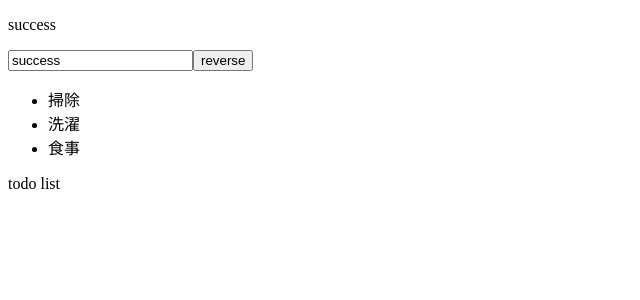
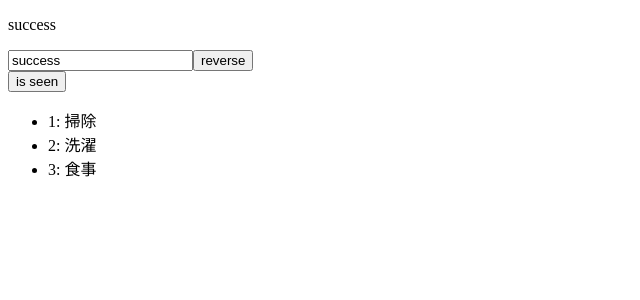
Before and after one commit to fukunagaa/typescript-repository, a Vue app in the folder webpack-vue/: page / in a window 1280 px wide. Shown: the top 300 px of the page, without its empty margins (0-640 px from the left). Built offline with nearby package versions, Linux system fonts and the light colour scheme.

Commit message:
TodoItem パラメータ変更

```diff
--- a/webpack-vue/src/components/App.vue
+++ b/webpack-vue/src/components/App.vue
@@ -1,15 +1,17 @@
 <template>
   <div>
-    <p>{{ message }}</p>
-    <input v-model="message">
-    <button v-on:click="reverseMessage">reverse</button>
-    <span v-if="seen">Now you see me</span>
+    <div>
+      <p>{{ message }}</p>
+      <input v-model="message">
+      <button v-on:click="reverseMessage">reverse</button>
+    </div>
+    <div>
+      <span v-if="seen">Now you see me</span>
+      <button v-on:click="isSeen">is seen</button>
+    </div>
     <ul>
-      <li v-for="(todo, key) in todos" :key="key">
-        {{ todo.text }}
-      </li>
+      <TodoItem v-for="todo in todos" v-bind:todo="todo" v-bind:key="todo.id"></TodoItem>
     </ul>
-    <TodoItem></TodoItem>
   </div>
 </template>
 
@@ -22,9 +24,9 @@ export default {
       message: "success",
       seen: false,
       todos: [
-        {text: "掃除"},
-        {text: "洗濯"},
-        {text: "食事"}
+        {id:1, text: "掃除"},
+        {id:2, text: "洗濯"},
+        {id:3, text: "食事"}
       ]
     };
   },
@@ -34,6 +36,9 @@ export default {
   methods: {
     reverseMessage: function() {
       this.message = this.message.split("").reverse().join("");
+    },
+    isSeen: function() {
+      this.seen = !this.seen;
     }
   }
 };
--- a/webpack-vue/src/components/TodoItem.vue
+++ b/webpack-vue/src/components/TodoItem.vue
@@ -1,6 +1,8 @@
 <template>
   <div>
-    todo list
+    <li>
+      {{ todo.id + ": " + todo.text }}
+    </li>
   </div>
 </template>
 
@@ -8,8 +10,8 @@
 export default {
   data: function() {
     return {
-      sub: "success",
     };
   },
+  props: ["todo"]
 };
 </script>
```
